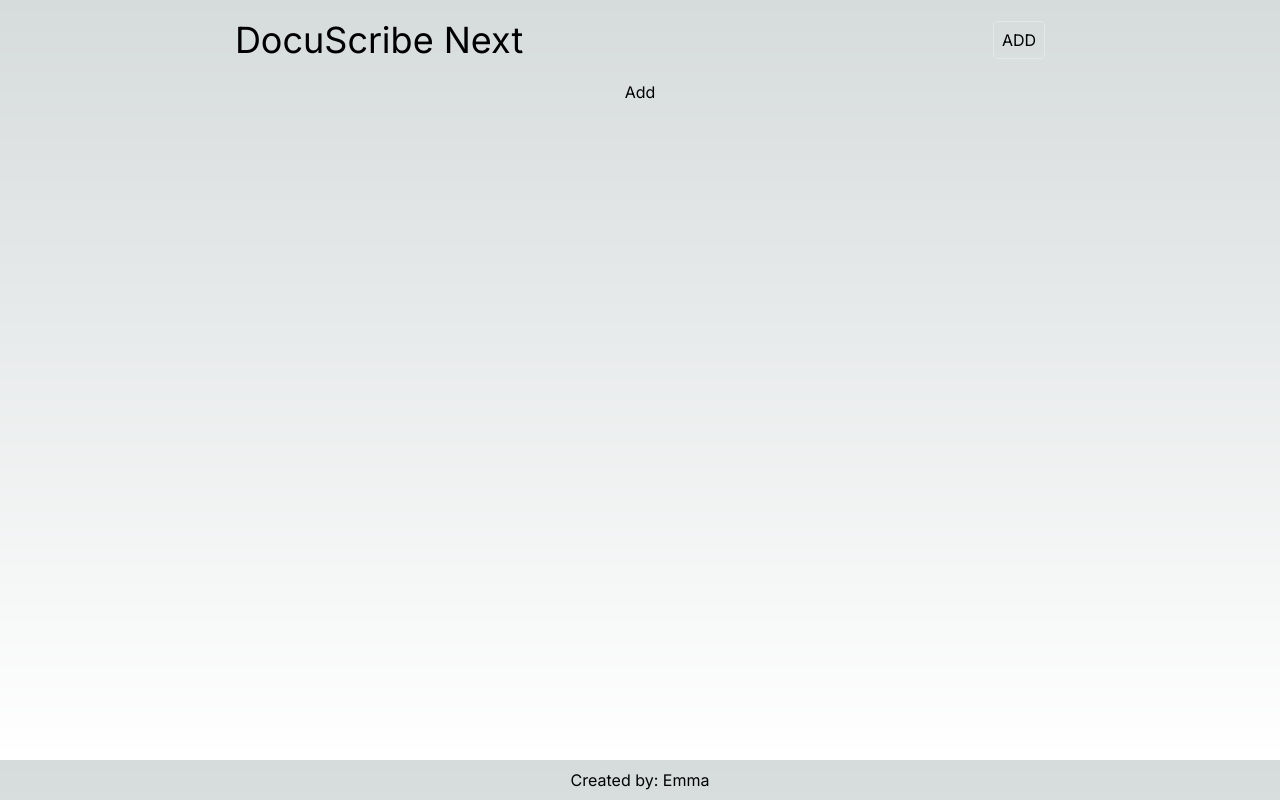
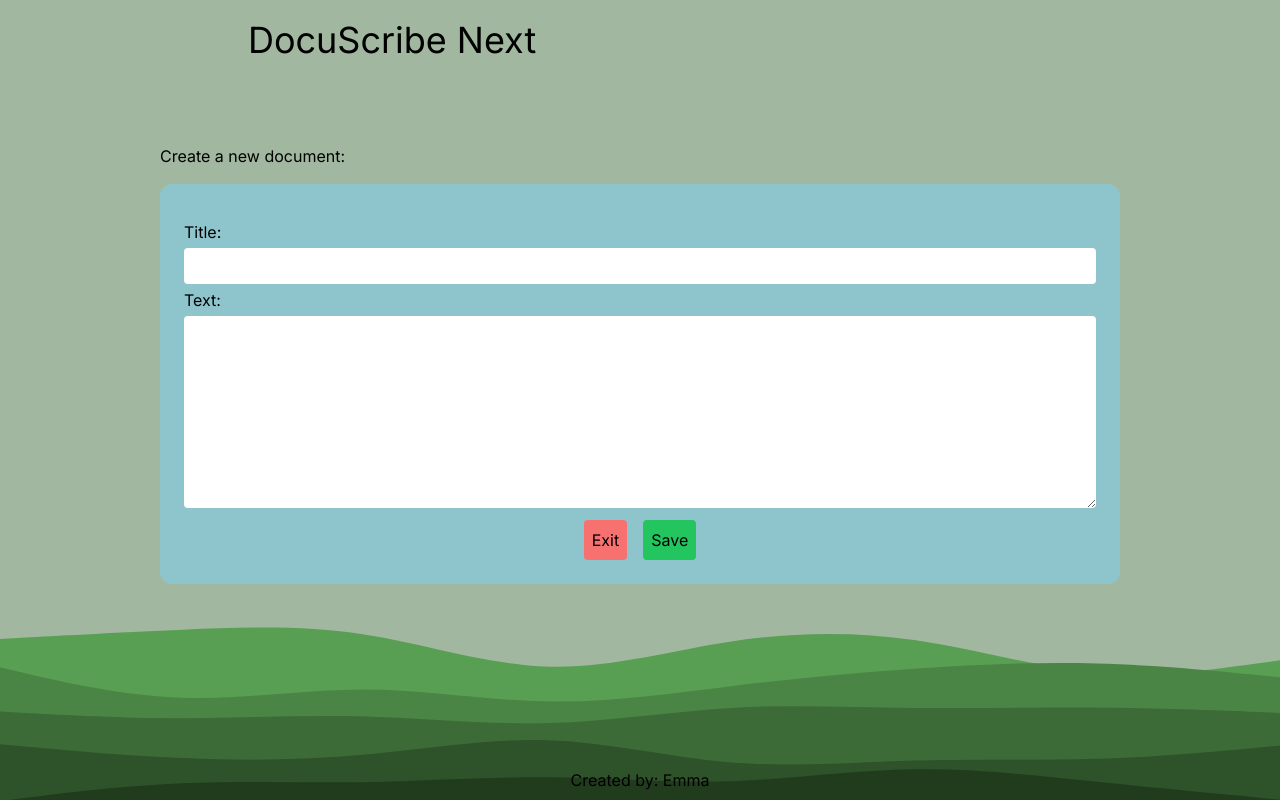
Before and after one commit to EmmaBjerknes/DocuScribe-Next, a Next.js app: page /addDocument in a window 1280 px wide. Built offline with nearby package versions, Linux system fonts and the light colour scheme.

Commit message:
addForm, bgSVG

```diff
--- a/app/addDocument/page.tsx
+++ b/app/addDocument/page.tsx
@@ -1,8 +1,11 @@
+import AddForm from "../components/AddForm";
+
 //new url for adding a document
 export default function addDocument() {
   return (
-    <>
-      <h2>Add</h2>
-    </>
+    <div className="w-3/4 flex flex-col gap-4 m-4">
+      <h2>Create a new document:</h2>
+      <AddForm />
+    </div>
   );
 }
--- /dev/null
+++ b/app/components/AddForm.tsx
@@ -0,0 +1,36 @@
+import Link from "next/link";
+
+export default function AddForm() {
+  return (
+    <div className="w-full">
+      <form className="flex items-start flex-col gap-1 w-full text-base p-6 bg-sky-300/50 rounded-xl">
+        <label className="mt-3">Title:</label>
+        <input
+          type="text"
+          name="title"
+          className="w-full h-1/2 p-2 outline-none border-none rounded text-black"
+        />
+        <label>Text:</label>
+        <textarea
+          name="content"
+          id="content"
+          className="w-full p-2 outline-none border-none rounded  text-black h-48"
+        ></textarea>
+        <div className="flex self-center gap-4">
+          <Link
+            href="/"
+            className="mt-2 border-none p-2 rounded bg-red-400 w-full text-center"
+          >
+            Exit
+          </Link>
+          <button
+            type="submit"
+            className="mt-2 border-none p-2 rounded w-full bg-green-500"
+          >
+            Save
+          </button>
+        </div>
+      </form>
+    </div>
+  );
+}
--- a/app/components/Footer.tsx
+++ b/app/components/Footer.tsx
@@ -1,6 +1,6 @@
 export default function Footer() {
   return (
-    <footer className="absolute w-full bottom-0 flex items-center justify-around h-10">
+    <footer className="w-full bottom-0 flex items-center justify-around h-10 text-black bg-transparent">
       <h4>Created by: Emma</h4>
     </footer>
   );
--- a/app/components/Header.tsx
+++ b/app/components/Header.tsx
@@ -1,15 +1,23 @@
+"use client";
 import Link from "next/link";
+import { usePathname } from "next/navigation";
 
 export default function Header() {
+  const pathname = usePathname();
   return (
-    <header className="sticky top-0 flex items-center justify-around h-20">
+    <header className="sticky top-0 flex items-center justify-around h-20 text-black">
       <Link href="/">
         <h1 className="text-4xl">DocuScribe Next</h1>
       </Link>
       <nav>
-        <Link href="/addDocument" className="border rounded p-2">
-          ADD
-        </Link>
+        {pathname !== "/addDocument" && (
+          <Link
+            href="/addDocument"
+            className="mt-2 border-none p-2 rounded bg-green-400 w-full text-center"
+          >
+            ADD
+          </Link>
+        )}
       </nav>
     </header>
   );
--- a/app/components/Main.tsx
+++ b/app/components/Main.tsx
@@ -1,6 +1,6 @@
 export default function Main({ children }: { children: React.ReactNode }) {
   return (
-    <main className="h-full min-h-[calc(100vh-5rem-2.5rem)] w-screen flex justify-center">
+    <main className="h-full min-h-[calc(100vh-5rem-2.5rem)] w-screen flex justify-center pt-12  text-black">
       <>{children}</>
     </main>
   );
--- a/app/globals.css
+++ b/app/globals.css
@@ -17,11 +17,8 @@
 }
 
 body {
-  color: rgb(var(--foreground-rgb));
-  background: linear-gradient(
-      to bottom,
-      transparent,
-      rgb(var(--background-end-rgb))
-    )
-    rgb(var(--background-start-rgb));
+  background-image: url("/layered-waves-haikei.svg");
+  background-position: center;
+  background-size: cover;
+  background-repeat: no-repeat;
 }
```
Also changed, not shown: public/layered-waves-haikei.svg (added).
